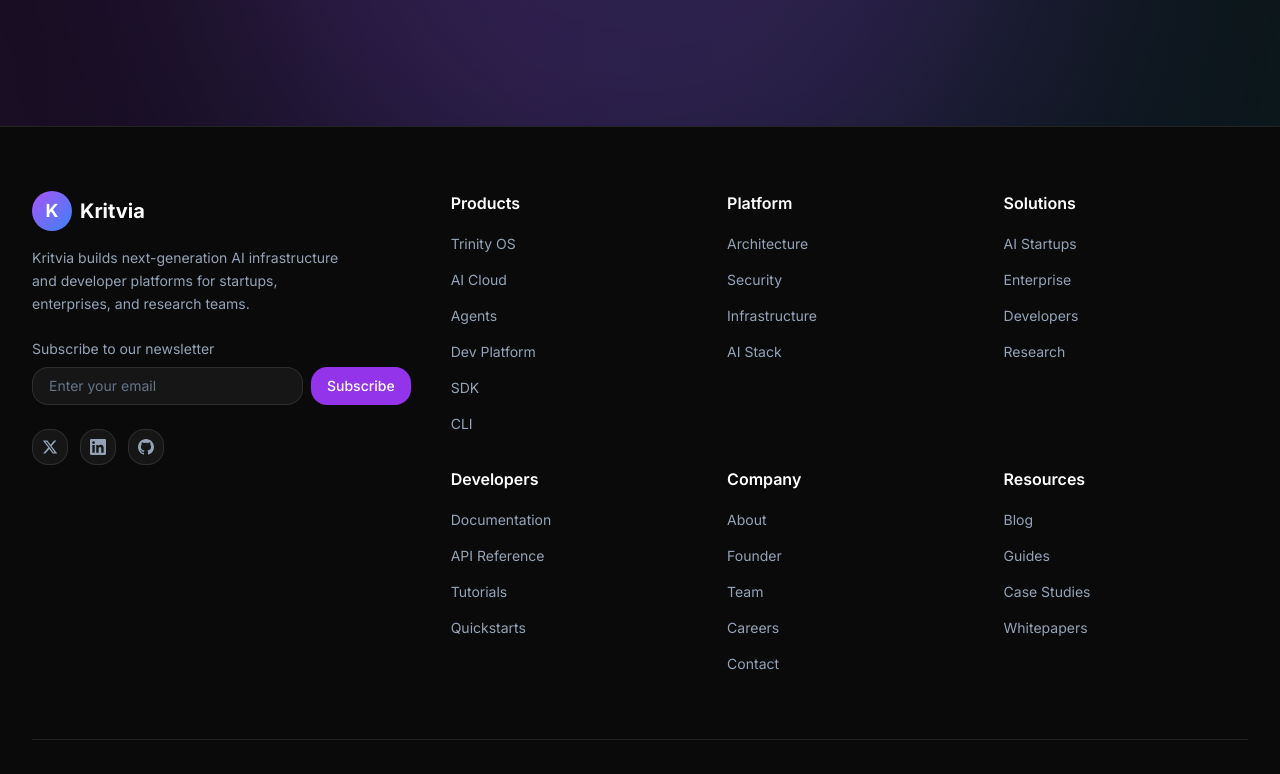
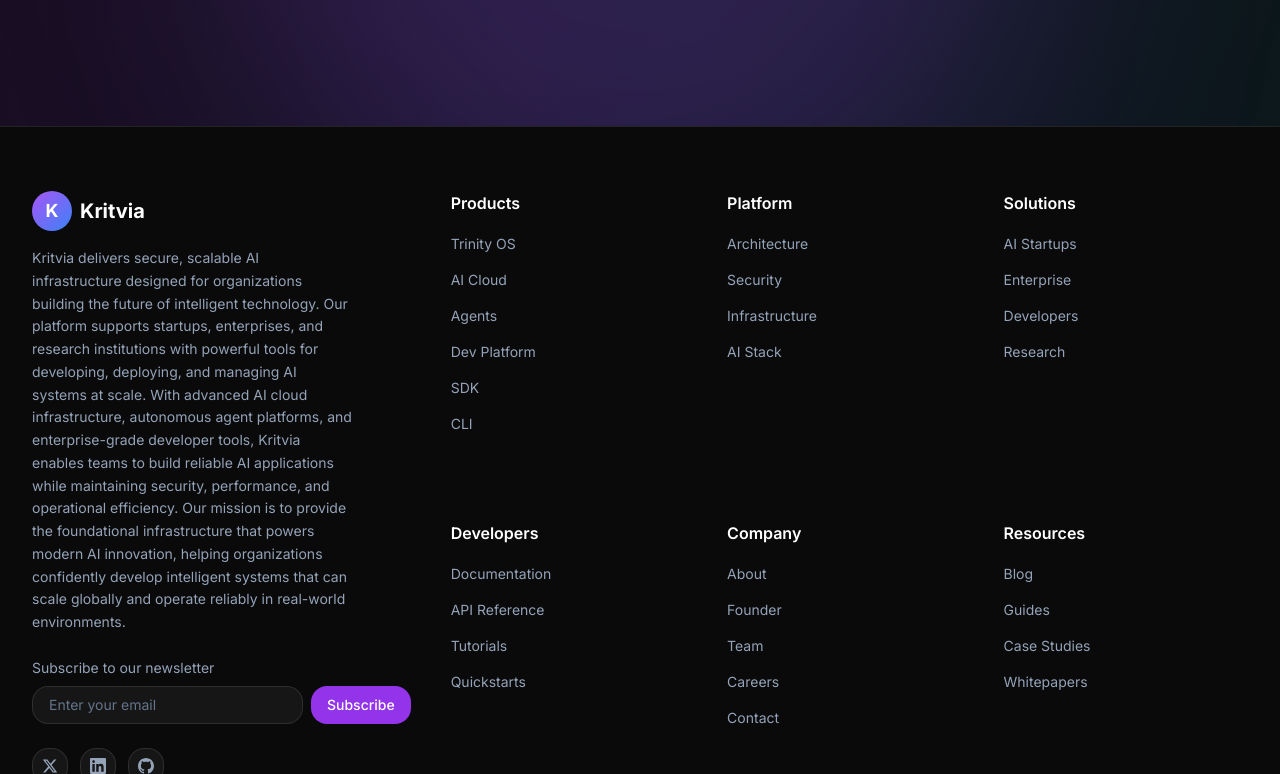
Before and after one commit to smayankthakur/kritvia-p-2, a Next.js app: page / in a window 1280 px wide. Shown: the part 11226-12000 px from the top of the page. Built offline with nearby package versions, Linux system fonts and the light colour scheme.

Commit message:
feat: Update footer brand description with detailed mission statement

```diff
--- a/components/footer/Footer.tsx
+++ b/components/footer/Footer.tsx
@@ -100,7 +100,7 @@ export function Footer() {
                 <span className="text-xl font-bold text-white">Kritvia</span>
               </Link>
               <p className="text-slate-400 text-sm leading-relaxed mb-6 max-w-xs">
-                Kritvia builds next-generation AI infrastructure and developer platforms for startups, enterprises, and research teams.
+                Kritvia delivers secure, scalable AI infrastructure designed for organizations building the future of intelligent technology. Our platform supports startups, enterprises, and research institutions with powerful tools for developing, deploying, and managing AI systems at scale. With advanced AI cloud infrastructure, autonomous agent platforms, and enterprise-grade developer tools, Kritvia enables teams to build reliable AI applications while maintaining security, performance, and operational efficiency. Our mission is to provide the foundational infrastructure that powers modern AI innovation, helping organizations confidently develop intelligent systems that can scale globally and operate reliably in real-world environments.
               </p>
 
               {/* Newsletter Signup */}
--- a/components/footer/FooterBrand.tsx
+++ b/components/footer/FooterBrand.tsx
@@ -10,8 +10,8 @@ export function FooterBrand() {
         Engineering Intelligence Into Digital Infrastructure
       </p>
       <p className="text-sm text-neutral-400 leading-relaxed max-w-xs">
-        Kritvia builds AI-powered digital platforms, automation systems,
-        and enterprise infrastructure for global companies.
+        Kritvia builds next-generation AI infrastructure and developer platforms for startups, enterprises, and research teams.Kritvia builds AI-powered digital platforms, automation systems,
+        and enterprise infrastructure for global companies.Kritvia builds next-generation AI infrastructure and developer platforms for startups, enterprises, and research teams.
       </p>
     </div>
   );
```
